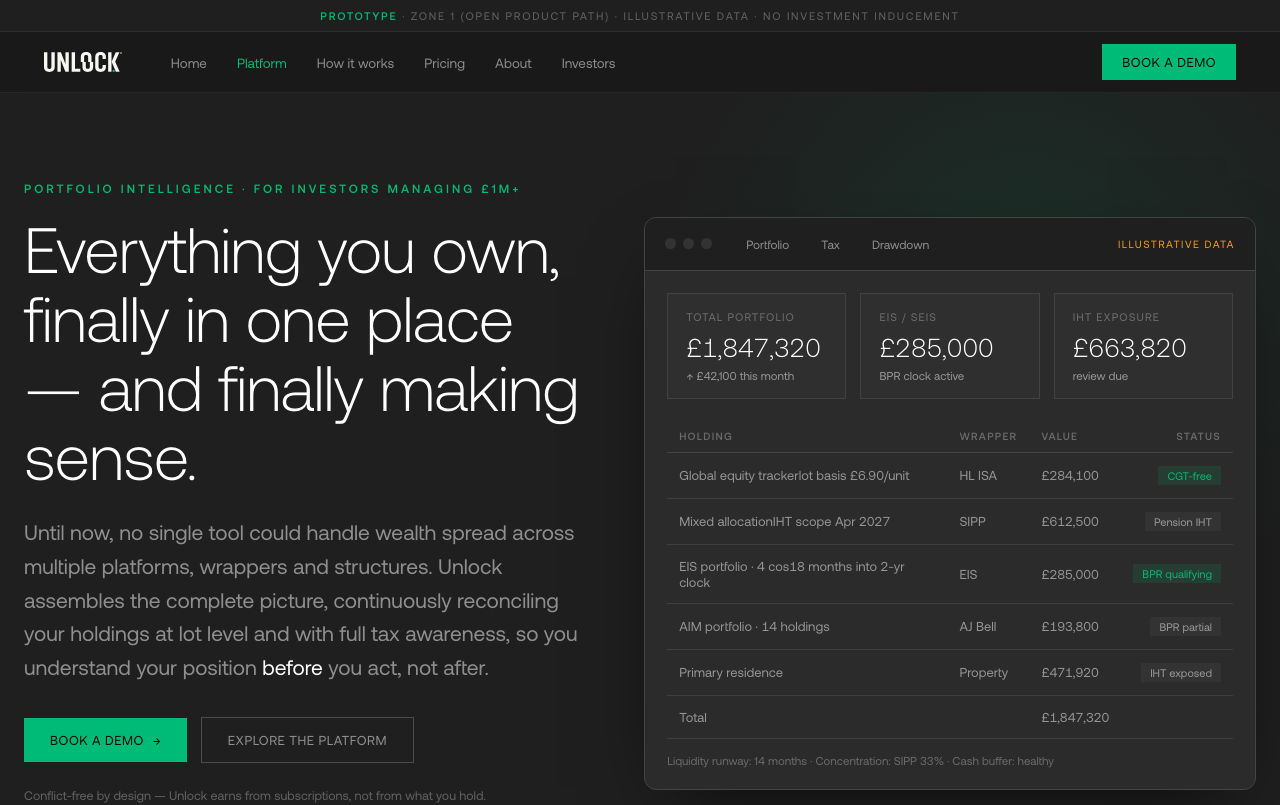
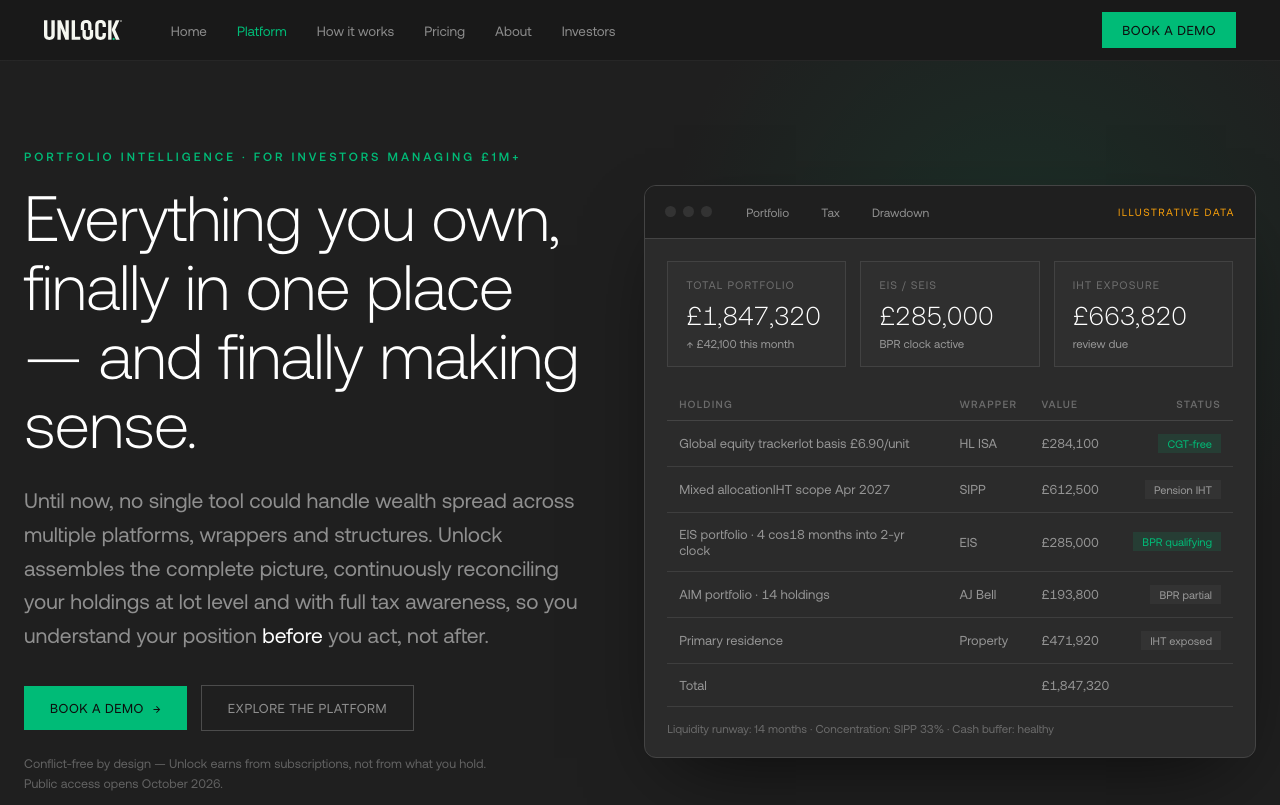
Before and after one commit to Tomkingaling/UnlockFinalDesign, a Next.js app in the folder public-site/: page /platform in a window 1280 px wide. Shown: the top 805 px of the page. Built offline with nearby package versions, Linux system fonts and the light colour scheme.

Commit message:
Remove prototype/zone-1 banner from /platform

```diff
--- a/public-site/src/app/platform/page.tsx
+++ b/public-site/src/app/platform/page.tsx
@@ -99,10 +99,6 @@ export default function PlatformPage() {
 
   return (
     <>
-      <div className={styles.proto}>
-        <b>Prototype</b> · Zone 1 (open product path) · illustrative data · no investment inducement
-      </div>
-
       <nav className={styles.nav}>
         <div className={styles.navin}>
           <div className={styles.navleft}>
--- a/public-site/src/app/platform/platform.module.css
+++ b/public-site/src/app/platform/platform.module.css
@@ -1,14 +1,3 @@
-.proto {
-  background: var(--u-bg-deep);
-  border-bottom: 1px solid var(--u-hairline);
-  font-size: 11px;
-  letter-spacing: 0.16em;
-  text-transform: uppercase;
-  color: var(--u-text-faint);
-  text-align: center;
-  padding: 9px 16px;
-}
-.proto b { color: var(--u-green); font-weight: var(--u-weight-medium); }
 
 .nav {
   position: sticky;
```
